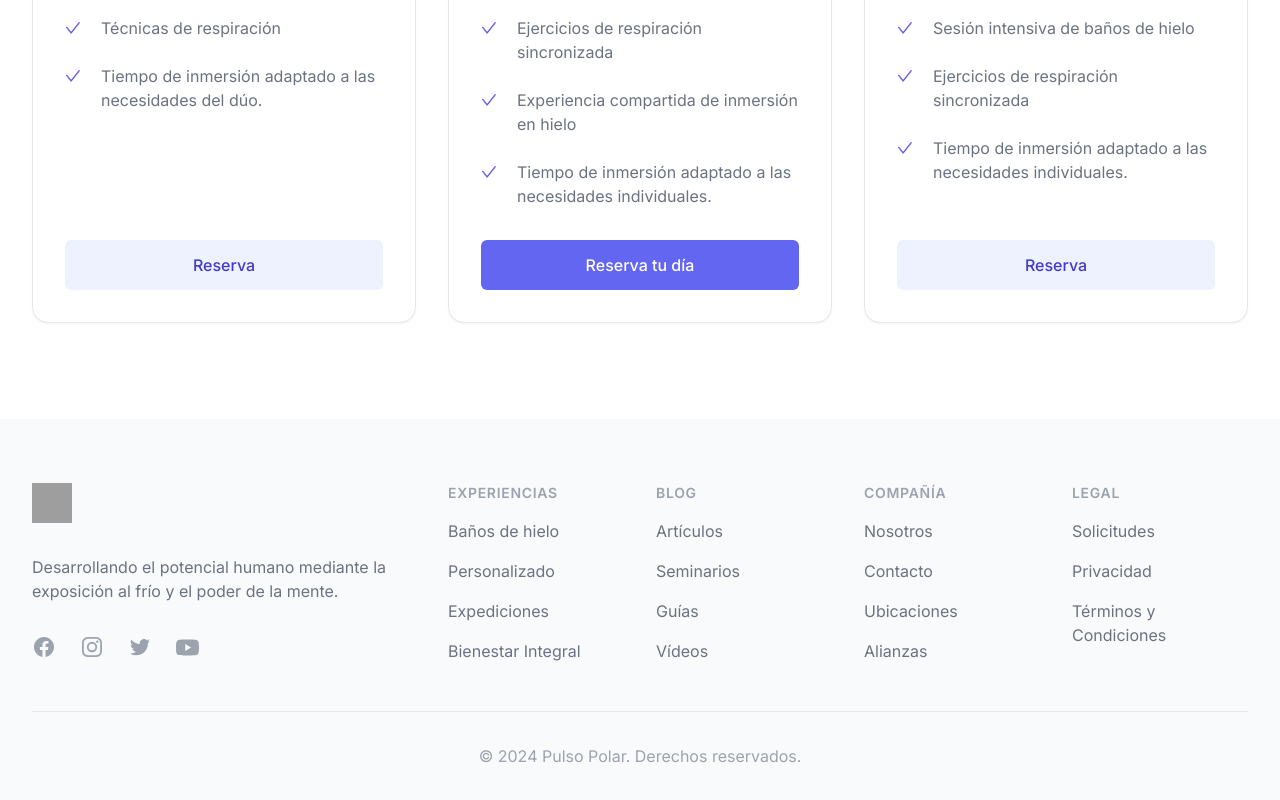
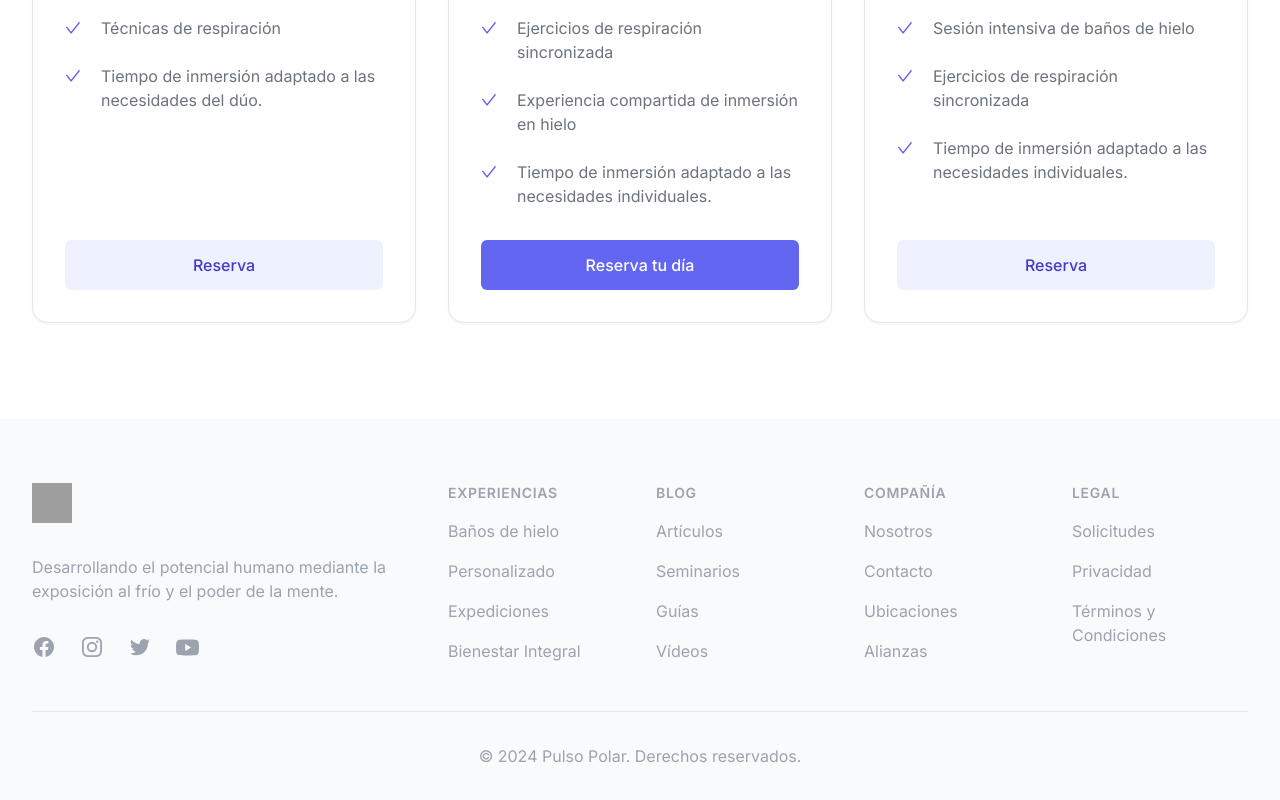
Before and after one commit to edwardramirez31/pulso-polar-frontend, a Next.js app: page /servicios in a window 1280 px wide. Shown: the part 2655-3455 px from the top of the page. Built offline with nearby package versions, Linux system fonts and the light colour scheme; grey boxes are pictures that could not be loaded.

Commit message:
feat: solve vulnerabilit

```diff
--- a/src/components/shared/Footer.tsx
+++ b/src/components/shared/Footer.tsx
@@ -19,12 +19,12 @@ const Footer = () => {
               src="https://tailwindui.com/img/logos/workflow-mark-gray-300.svg"
               alt="Company name"
             />
-            <p className="text-gray-500 text-base">
+            <p className="text-gray-400 text-base">
               Desarrollando el potencial humano mediante la exposición al frío y
               el poder de la mente.
             </p>
             <div className="flex space-x-6">
-              <a href="#" className="text-gray-400 hover:text-gray-500">
+              <a href="#" className="text-gray-400 hover:text-gray-400">
                 <span className="sr-only">Facebook</span>
                 <svg
                   className="h-6 w-6"
@@ -43,7 +43,7 @@ const Footer = () => {
               <a
                 href="https://www.instagram.com/pulsopolar/"
                 target="_blank"
-                className="text-gray-400 hover:text-gray-500"
+                className="text-gray-400 hover:text-gray-400"
               >
                 <span className="sr-only">Instagram</span>
                 <svg
@@ -60,7 +60,7 @@ const Footer = () => {
                 </svg>
               </a>
 
-              <a href="#" className="text-gray-400 hover:text-gray-500">
+              <a href="#" className="text-gray-400 hover:text-gray-400">
                 <span className="sr-only">Twitter</span>
                 <svg
                   className="h-6 w-6"
@@ -75,7 +75,7 @@ const Footer = () => {
               <a
                 href="https://www.youtube.com/@pulsopolar"
                 target="_blank"
-                className="text-gray-400 hover:text-gray-500 h-6 w-6"
+                className="text-gray-400 hover:text-gray-400 h-6 w-6"
               >
                 <span className="sr-only">YouTube</span>
                 <YoutubeFilled
@@ -95,7 +95,7 @@ const Footer = () => {
                   <li>
                     <Link
                       href="/servicios"
-                      className="text-base text-gray-500 hover:text-gray-900"
+                      className="text-base text-gray-400 hover:text-gray-100"
                     >
                       {' '}
                       Baños de hielo{' '}
@@ -105,7 +105,7 @@ const Footer = () => {
                   <li>
                     <a
                       href="/experiencias/inmersion-glacial"
-                      className="text-base text-gray-500 hover:text-gray-900"
+                      className="text-base text-gray-400 hover:text-gray-100"
                     >
                       {' '}
                       Personalizado{' '}
@@ -115,7 +115,7 @@ const Footer = () => {
                   <li>
                     <a
                       href="#"
-                      className="text-base text-gray-500 hover:text-gray-900"
+                      className="text-base text-gray-400 hover:text-gray-100"
                     >
                       {' '}
                       Expediciones{' '}
@@ -125,7 +125,7 @@ const Footer = () => {
                   <li>
                     <a
                       href="#"
-                      className="text-base text-gray-500 hover:text-gray-900"
+                      className="text-base text-gray-400 hover:text-gray-100"
                     >
                       {' '}
                       Bienestar Integral{' '}
@@ -141,7 +141,7 @@ const Footer = () => {
                   <li>
                     <Link
                       href="/blog"
-                      className="text-base text-gray-500 hover:text-gray-900"
+                      className="text-base text-gray-400 hover:text-gray-100"
                     >
                       {' '}
                       Artículos{' '}
@@ -151,7 +151,7 @@ const Footer = () => {
                   <li>
                     <Link
                       href="/blog"
-                      className="text-base text-gray-500 hover:text-gray-900"
+                      className="text-base text-gray-400 hover:text-gray-100"
                     >
                       {' '}
                       Seminarios{' '}
@@ -161,7 +161,7 @@ const Footer = () => {
                   <li>
                     <Link
                       href="/blog"
-                      className="text-base text-gray-500 hover:text-gray-900"
+                      className="text-base text-gray-400 hover:text-gray-100"
                     >
                       {' '}
                       Guías{' '}
@@ -172,7 +172,7 @@ const Footer = () => {
                     <a
                       href="https://www.instagram.com/pulsopolar/"
                       target="_blank"
-                      className="text-base text-gray-500 hover:text-gray-900"
+                      className="text-base text-gray-400 hover:text-gray-100"
                     >
                       {' '}
                       Vídeos{' '}
@@ -190,7 +190,7 @@ const Footer = () => {
                   <li>
                     <Link
                       href="/nosotros"
-                      className="text-base text-gray-500 hover:text-gray-900"
+                      className="text-base text-gray-400 hover:text-gray-100"
                     >
                       {' '}
                       Nosotros{' '}
@@ -200,7 +200,7 @@ const Footer = () => {
                   <li>
                     <Link
                       href="/nosotros#contacto"
-                      className="text-base text-gray-500 hover:text-gray-900"
+                      className="text-base text-gray-400 hover:text-gray-100"
                     >
                       {' '}
                       Contacto{' '}
@@ -210,7 +210,7 @@ const Footer = () => {
                   <li>
                     <a
                       href="#"
-                      className="text-base text-gray-500 hover:text-gray-900"
+                      className="text-base text-gray-400 hover:text-gray-100"
                     >
                       {' '}
                       Ubicaciones{' '}
@@ -220,7 +220,7 @@ const Footer = () => {
                   <li>
                     <a
                       href="#"
-                      className="text-base text-gray-500 hover:text-gray-900"
+                      className="text-base text-gray-400 hover:text-gray-100"
                     >
                       {' '}
                       Alianzas{' '}
@@ -236,7 +236,7 @@ const Footer = () => {
                   <li>
                     <a
                       href="#"
-                      className="text-base text-gray-500 hover:text-gray-900"
+                      className="text-base text-gray-400 hover:text-gray-100"
                     >
                       {' '}
                       Solicitudes{' '}
@@ -246,7 +246,7 @@ const Footer = () => {
                   <li>
                     <a
                       href="#"
-                      className="text-base text-gray-500 hover:text-gray-900"
+                      className="text-base text-gray-400 hover:text-gray-100"
                     >
                       {' '}
                       Privacidad{' '}
@@ -256,7 +256,7 @@ const Footer = () => {
                   <li>
                     <a
                       href="#"
-                      className="text-base text-gray-500 hover:text-gray-900"
+                      className="text-base text-gray-400 hover:text-gray-100"
                     >
                       {' '}
                       Términos y Condiciones{' '}
--- /dev/null
+++ b/sst-env.d.ts
@@ -0,0 +1 @@
+/// <reference path="./.sst/types/index.ts" />
```
Also changed, not shown: src/components/home/Hero.tsx (+29 -21 lines), sst.config.ts (added, +20 -0 lines).
